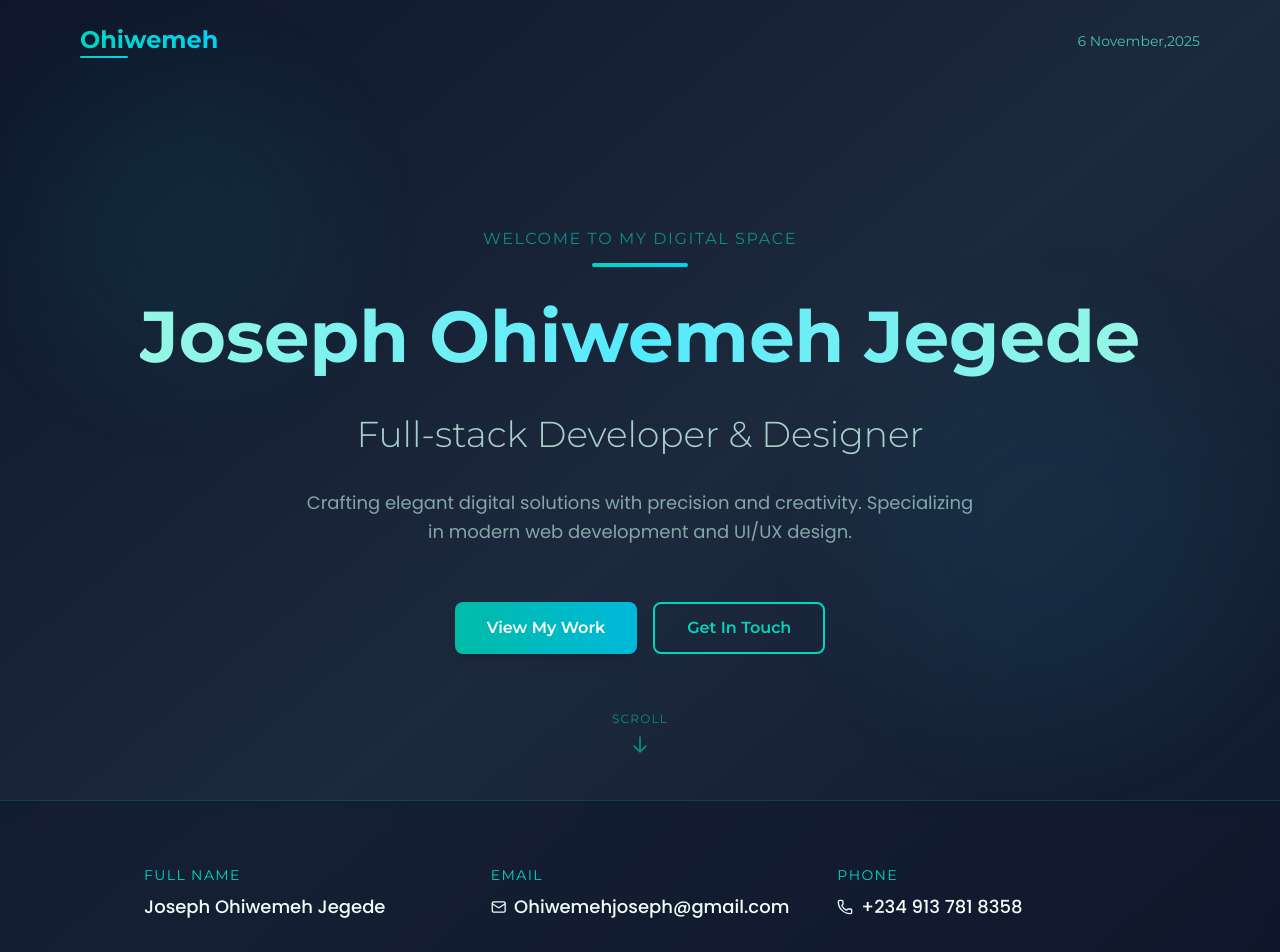
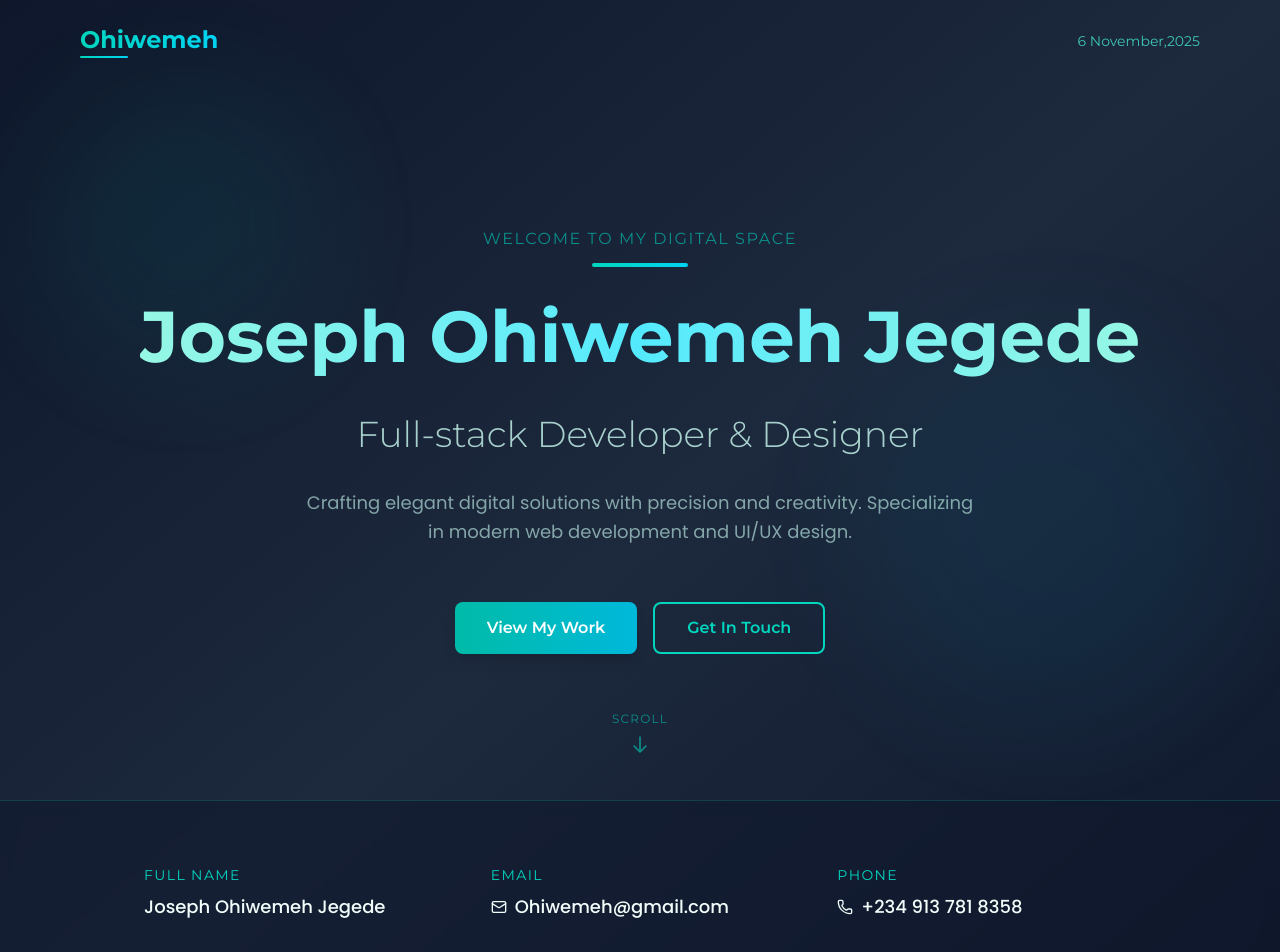
Before and after one commit to Ohiwemeh/Ohiwemeh, a React (Vite) app: page / in a window 1280 px wide. Shown: the top 952 px of the page. Built offline with nearby package versions, Linux system fonts and the light colour scheme.

Commit message:
Fix email address in footer and remove unused icon import

```diff
--- a/src/pages/Landing-Page.tsx
+++ b/src/pages/Landing-Page.tsx
@@ -1,5 +1,5 @@
 import React, { useState, useEffect } from 'react';
-import { Menu, X, ExternalLink, Github, Mail, Phone } from 'lucide-react';
+import { Menu, X, Github, Mail, Phone } from 'lucide-react';
 
 interface LandingHeroProps {
     title?: string;
@@ -108,7 +108,7 @@ const LandingPage: React.FC<LandingHeroProps> = ({ title, subtitle }) => {
                             <h3 className="text-teal-400 text-sm font-[Montserrat] uppercase tracking-widest">Email</h3>
                             <a href="mailto:Ohiwemehjoseph@gmail.com" className='font-medium font-[Poppins] text-teal-50 text-lg hover:text-teal-400 transition-colors flex items-center gap-2'>
                                 <Mail size={16} />
-                                Ohiwemehjoseph@gmail.com
+                                Ohiwemeh@gmail.com
                             </a>
                         </div>
 
```
